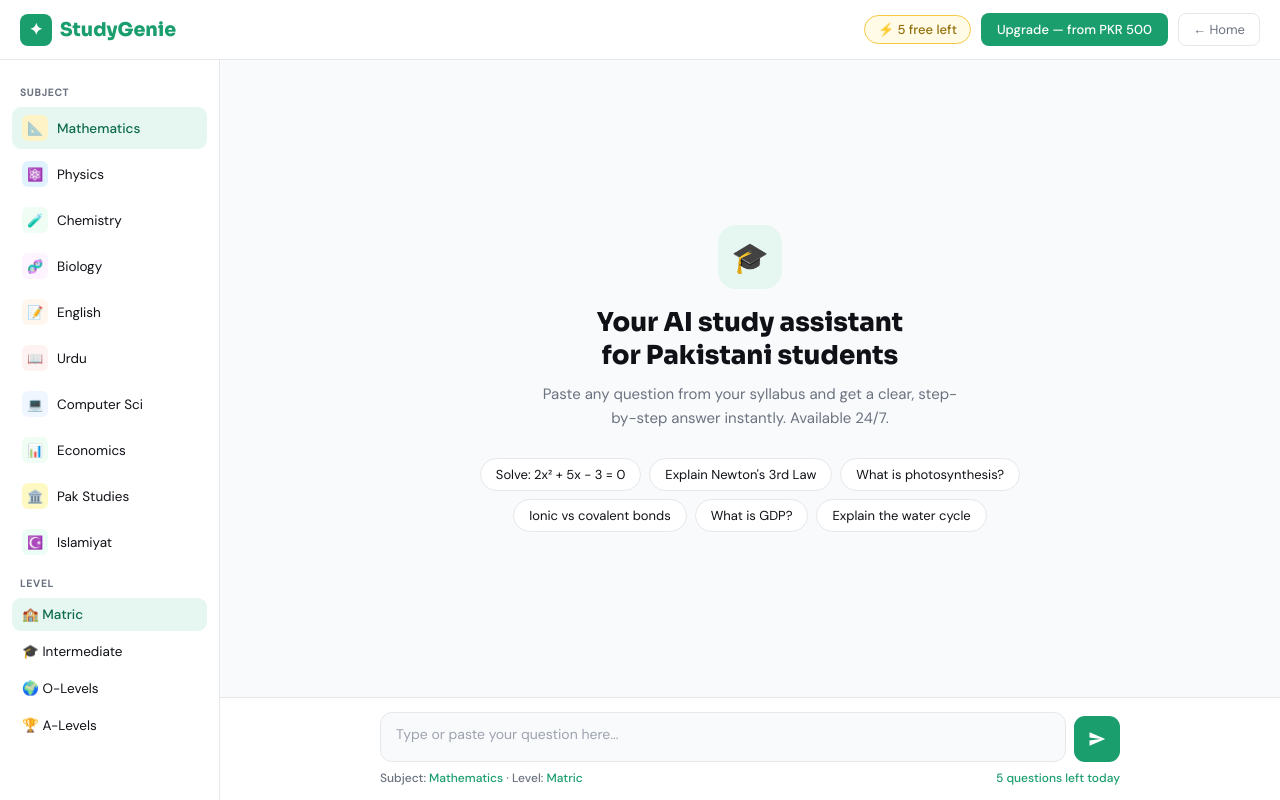
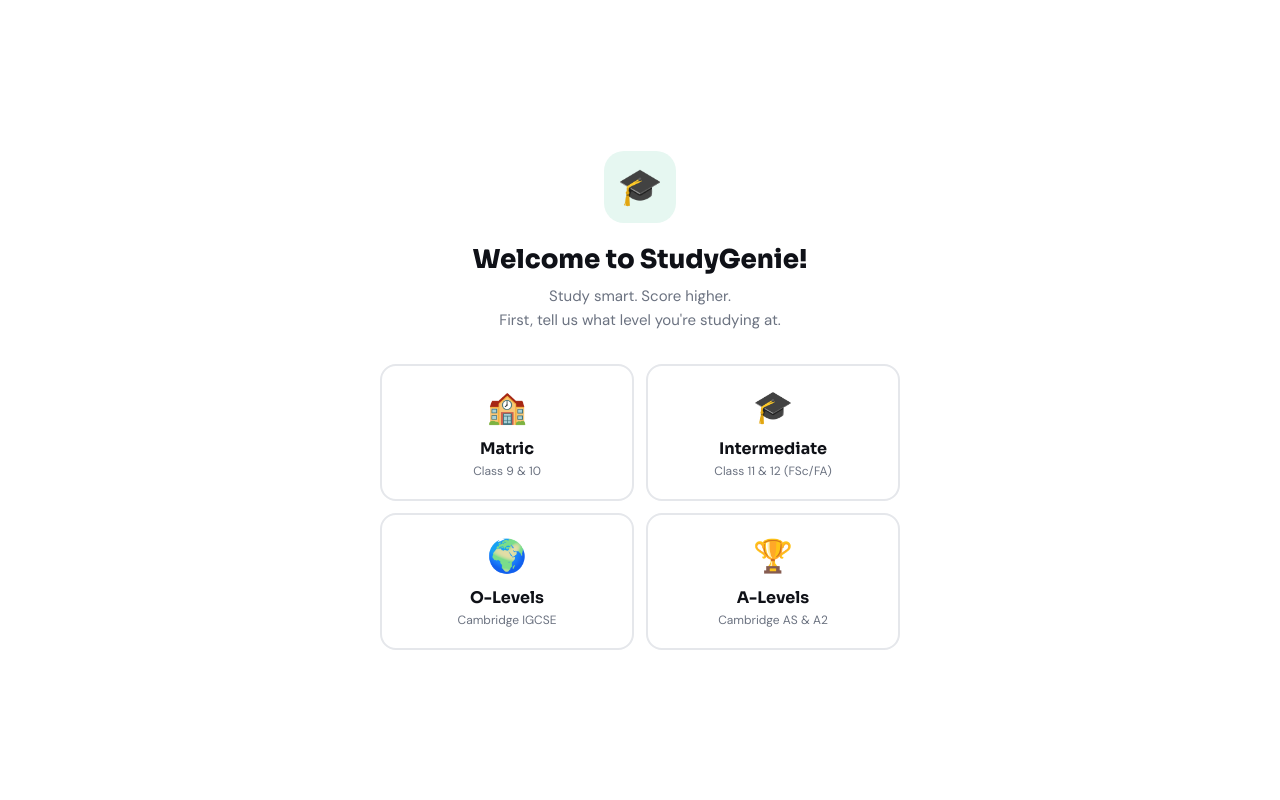
Before and after one commit to rafayhussain67-create/studygenie, a plain HTML site: page app.html in a window 1280 px wide. Drawn offline with Linux system fonts and the light colour scheme.

Commit message:
Update app.html

```diff
--- a/app.html
+++ b/app.html
@@ -26,6 +26,20 @@
   .btn-home { background: transparent; border: 1px solid var(--border); color: var(--text-muted); border-radius: 8px; padding: 7px 14px; font-family: var(--font-body); font-size: 13px; cursor: pointer; text-decoration: none; transition: all 0.15s; }
   .btn-home:hover { border-color: var(--green); color: var(--green); }
 
+  /* ONBOARDING */
+  .onboarding { position: fixed; inset: 0; background: var(--white); z-index: 300; display: flex; align-items: center; justify-content: center; padding: 24px; }
+  .onboarding.hidden { display: none; }
+  .ob-box { max-width: 520px; width: 100%; text-align: center; }
+  .ob-icon { width: 72px; height: 72px; background: var(--green-light); border-radius: 20px; display: flex; align-items: center; justify-content: center; font-size: 36px; margin: 0 auto 20px; }
+  .ob-box h1 { font-family: var(--font-head); font-size: 26px; font-weight: 800; margin-bottom: 8px; }
+  .ob-box p { font-size: 15px; color: var(--text-muted); margin-bottom: 32px; line-height: 1.6; }
+  .ob-levels { display: grid; grid-template-columns: 1fr 1fr; gap: 12px; }
+  .ob-level { border: 2px solid var(--border); border-radius: 16px; padding: 20px 16px; cursor: pointer; transition: all 0.15s; text-align: center; background: var(--white); }
+  .ob-level:hover { border-color: var(--green); background: var(--green-light); transform: translateY(-2px); }
+  .ob-level-icon { font-size: 32px; margin-bottom: 10px; }
+  .ob-level-name { font-family: var(--font-head); font-size: 16px; font-weight: 700; margin-bottom: 4px; }
+  .ob-level-desc { font-size: 12px; color: var(--text-muted); }
+
   .layout { display: flex; flex: 1; overflow: hidden; }
 
   .sidebar { width: 220px; background: var(--white); border-right: 1px solid var(--border); padding: 16px 12px; display: flex; flex-direction: column; gap: 4px; overflow-y: auto; flex-shrink: 0; }
@@ -34,6 +48,9 @@
   .s-btn:hover { background: var(--bg); }
   .s-btn.active { background: var(--green-light); color: var(--green-dark); font-weight: 500; }
   .s-icon { width: 26px; height: 26px; border-radius: 6px; display: flex; align-items: center; justify-content: center; font-size: 13px; flex-shrink: 0; }
+  .level-display { background: var(--green-light); border-radius: 10px; padding: 10px 12px; margin-top: 4px; display: flex; align-items: center; justify-content: space-between; }
+  .level-display span { font-size: 13px; font-weight: 600; color: var(--green-dark); }
+  .level-change { font-size: 11px; color: var(--green); cursor: pointer; text-decoration: underline; background: none; border: none; font-family: var(--font-body); }
 
   .main { flex: 1; display: flex; flex-direction: column; overflow: hidden; min-width: 0; }
 
@@ -80,7 +97,6 @@
   .foot-row { display: flex; justify-content: space-between; font-size: 12px; color: var(--text-muted); }
   .foot-row span { color: var(--green); font-weight: 500; }
 
-  /* MODAL */
   .modal-wrap { display: none; position: fixed; inset: 0; background: rgba(0,0,0,0.5); z-index: 200; align-items: center; justify-content: center; padding: 20px; }
   .modal-wrap.open { display: flex; }
   .modal { background: var(--white); border-radius: 20px; padding: 28px; max-width: 500px; width: 100%; position: relative; max-height: 90vh; overflow-y: auto; }
@@ -108,6 +124,37 @@
 </head>
 <body>
 
+<!-- ONBOARDING -->
+<div class="onboarding" id="onboarding">
+  <div class="ob-box">
+    <div class="ob-icon">🎓</div>
+    <h1>Welcome to StudyGenie!</h1>
+    <p>Study smart. Score higher.<br>First, tell us what level you're studying at.</p>
+    <div class="ob-levels">
+      <div class="ob-level" onclick="pickLevel('Matric')">
+        <div class="ob-level-icon">🏫</div>
+        <div class="ob-level-name">Matric</div>
+        <div class="ob-level-desc">Class 9 & 10</div>
+      </div>
+      <div class="ob-level" onclick="pickLevel('Intermediate')">
+        <div class="ob-level-icon">🎓</div>
+        <div class="ob-level-name">Intermediate</div>
+        <div class="ob-level-desc">Class 11 & 12 (FSc/FA)</div>
+      </div>
+      <div class="ob-level" onclick="pickLevel('O-Levels')">
+        <div class="ob-level-icon">🌍</div>
+        <div class="ob-level-name">O-Levels</div>
+        <div class="ob-level-desc">Cambridge IGCSE</div>
+      </div>
+      <div class="ob-level" onclick="pickLevel('A-Levels')">
+        <div class="ob-level-icon">🏆</div>
+        <div class="ob-level-name">A-Levels</div>
+        <div class="ob-level-desc">Cambridge AS & A2</div>
+      </div>
+    </div>
+  </div>
+</div>
+
 <nav>
   <a href="index.html" class="logo"><div class="logo-mark">✦</div>StudyGenie</a>
   <div class="nav-right">
@@ -120,29 +167,29 @@
 <div class="layout">
   <aside class="sidebar">
     <div class="sidebar-label">Subject</div>
-    <button class="s-btn active" onclick="setSub(this,'Mathematics')"><div class="s-icon" style="background:#fef3c7">📐</div>Mathematics</button>
-    <button class="s-btn" onclick="setSub(this,'Physics')"><div class="s-icon" style="background:#e0f2fe">⚛️</div>Physics</button>
-    <button class="s-btn" onclick="setSub(this,'Chemistry')"><div class="s-icon" style="background:#f0fdf4">🧪</div>Chemistry</button>
-    <button class="s-btn" onclick="setSub(this,'Biology')"><div class="s-icon" style="background:#fdf4ff">🧬</div>Biology</button>
-    <button class="s-btn" onclick="setSub(this,'English')"><div class="s-icon" style="background:#fff7ed">📝</div>English</button>
-    <button class="s-btn" onclick="setSub(this,'Urdu')"><div class="s-icon" style="background:#fef2f2">📖</div>Urdu</button>
-    <button class="s-btn" onclick="setSub(this,'Computer Science')"><div class="s-icon" style="background:#eff6ff">💻</div>Computer Sci</button>
-    <button class="s-btn" onclick="setSub(this,'Economics')"><div class="s-icon" style="background:#f0fdf4">📊</div>Economics</button>
-    <button class="s-btn" onclick="setSub(this,'Pakistan Studies')"><div class="s-icon" style="background:#fef9c3">🏛️</div>Pak Studies</button>
-    <button class="s-btn" onclick="setSub(this,'Islamiyat')"><div class="s-icon" style="background:#ecfdf5">☪️</div>Islamiyat</button>
+    <button class="s-btn active" id="sb-Mathematics" onclick="setSub(this,'Mathematics')"><div class="s-icon" style="background:#fef3c7">📐</div>Mathematics</button>
+    <button class="s-btn" id="sb-Physics" onclick="setSub(this,'Physics')"><div class="s-icon" style="background:#e0f2fe">⚛️</div>Physics</button>
+    <button class="s-btn" id="sb-Chemistry" onclick="setSub(this,'Chemistry')"><div class="s-icon" style="background:#f0fdf4">🧪</div>Chemistry</button>
+    <button class="s-btn" id="sb-Biology" onclick="setSub(this,'Biology')"><div class="s-icon" style="background:#fdf4ff">🧬</div>Biology</button>
+    <button class="s-btn" id="sb-English" onclick="setSub(this,'English')"><div class="s-icon" style="background:#fff7ed">📝</div>English</button>
+    <button class="s-btn" id="sb-Urdu" onclick="setSub(this,'Urdu')"><div class="s-icon" style="background:#fef2f2">📖</div>Urdu</button>
+    <button class="s-btn" id="sb-Computer Science" onclick="setSub(this,'Computer Science')"><div class="s-icon" style="background:#eff6ff">💻</div>Computer Sci</button>
+    <button class="s-btn" id="sb-Economics" onclick="setSub(this,'Economics')"><div class="s-icon" style="background:#f0fdf4">📊</div>Economics</button>
+    <button class="s-btn" id="sb-Pakistan Studies" onclick="setSub(this,'Pakistan Studies')"><div class="s-icon" style="background:#fef9c3">🏛️</div>Pak Studies</button>
+    <button class="s-btn" id="sb-Islamiyat" onclick="setSub(this,'Islamiyat')"><div class="s-icon" style="background:#ecfdf5">☪️</div>Islamiyat</button>
 
-    <div class="sidebar-label">Level</div>
-    <button class="s-btn active" onclick="setLvl(this,'Matric')">🏫 Matric</button>
-    <button class="s-btn" onclick="setLvl(this,'Intermediate')">🎓 Intermediate</button>
-    <button class="s-btn" onclick="setLvl(this,'O-Levels')">🌍 O-Levels</button>
-    <button class="s-btn" onclick="setLvl(this,'A-Levels')">🏆 A-Levels</button>
+    <div class="sidebar-label" style="margin-top:12px">Your Level</div>
+    <div class="level-display">
+      <span id="level-display-text">—</span>
+      <button class="level-change" onclick="showOnboarding()">Change</button>
+    </div>
   </aside>
 
   <main class="main">
     <div class="hero" id="hero">
       <div class="hero-icon">🎓</div>
       <h1>Your AI study assistant<br>for Pakistani students</h1>
-      <p>Paste any question from your syllabus and get a clear, step-by-step answer instantly. Available 24/7.</p>
+      <p>Paste any question from your syllabus and get a clear, step-by-step answer instantly.</p>
       <div class="chips">
         <button class="chip" onclick="useChip(this)">Solve: 2x² + 5x - 3 = 0</button>
         <button class="chip" onclick="useChip(this)">Explain Newton's 3rd Law</button>
@@ -164,7 +211,7 @@
           </button>
         </div>
         <div class="foot-row">
-          <span style="color:var(--text-muted)">Subject: <span id="sub-label">Mathematics</span> · Level: <span id="lvl-label">Matric</span></span>
+          <span style="color:var(--text-muted)">Subject: <span id="sub-label">Mathematics</span> · Level: <span id="lvl-label">—</span></span>
           <span><span id="cr2">5</span> questions left today</span>
         </div>
       </div>
@@ -172,7 +219,7 @@
   </main>
 </div>
 
-<!-- MODAL -->
+<!-- PRICING MODAL -->
 <div class="modal-wrap" id="modal" onclick="outsideClose(event)">
   <div class="modal">
     <button class="modal-x" onclick="closeModal()">✕</button>
@@ -206,18 +253,32 @@
 </div>
 
 <script>
-  let credits = 5, sub = 'Mathematics', lvl = 'Matric', busy = false, started = false, plan = 'scholar';
+  let credits = 5, sub = 'Mathematics', lvl = '', busy = false, started = false, plan = 'scholar';
   const planInfo = { starter:{n:'Starter',p:'PKR 500'}, scholar:{n:'Scholar',p:'PKR 750'}, pro:{n:'Pro',p:'PKR 999'} };
 
+  function pickLevel(level) {
+    lvl = level;
+    document.getElementById('level-display-text').textContent = level;
+    document.getElementById('lvl-label').textContent = level;
+    document.getElementById('onboarding').classList.add('hidden');
+  }
+
+  function showOnboarding() {
+    document.getElementById('onboarding').classList.remove('hidden');
+  }
+
   function setSub(btn, s) {
-    document.querySelectorAll('.sidebar .s-btn').forEach(b => { if(!['Matric','Intermediate','O-Levels','A-Levels'].some(l=>b.textContent.includes(l))) b.classList.remove('active'); });
-    btn.classList.add('active'); sub = s; document.getElementById('sub-label').textContent = s;
+    document.querySelectorAll('.sidebar .s-btn').forEach(b => b.classList.remove('active'));
+    btn.classList.add('active');
+    sub = s;
+    document.getElementById('sub-label').textContent = s;
   }
-  function setLvl(btn, l) {
-    document.querySelectorAll('.sidebar .s-btn').forEach(b => { if(['Matric','Intermediate','O-Levels','A-Levels'].some(x=>b.textContent.includes(x))) b.classList.remove('active'); });
-    btn.classList.add('active'); lvl = l; document.getElementById('lvl-label').textContent = l;
+
+  function useChip(btn) {
+    document.getElementById('q').value = btn.textContent;
+    document.getElementById('q').focus();
   }
-  function useChip(btn) { document.getElementById('q').value = btn.textContent; ask(); }
+
   function resize(el) { el.style.height='50px'; el.style.height=Math.min(el.scrollHeight,130)+'px'; }
   function onKey(e) { if(e.key==='Enter'&&!e.shiftKey){e.preventDefault();ask();} }
 
@@ -228,7 +289,6 @@
     const b = document.createElement('div'); b.className = `bubble ${role==='ai'?'ai':'user'}`;
     if(role==='ai') b.innerHTML=html; else b.textContent=html;
     d.appendChild(av); d.appendChild(b); chat.appendChild(d); chat.scrollTop=chat.scrollHeight;
-    return b;
   }
 
   function addLoader() {
@@ -299,7 +359,7 @@
 
   function pay() {
     closeModal();
-    addMsg('ai',`<h3>Payment coming very soon!</h3><p>You selected <strong>${planInfo[plan].n} (${planInfo[plan].p}/mo)</strong>. We're integrating Paddle so you can pay via Visa, Mastercard, JazzCash, or EasyPaisa — all in PKR. We'll notify you the moment it's live!</p>`);
+    addMsg('ai',`<h3>Payment coming very soon!</h3><p>You selected <strong>${planInfo[plan].n} (${planInfo[plan].p}/mo)</strong>. We're integrating Paddle so you can pay via Visa, Mastercard, JazzCash, or EasyPaisa — all in PKR!</p>`);
   }
 </script>
 </body>
```
